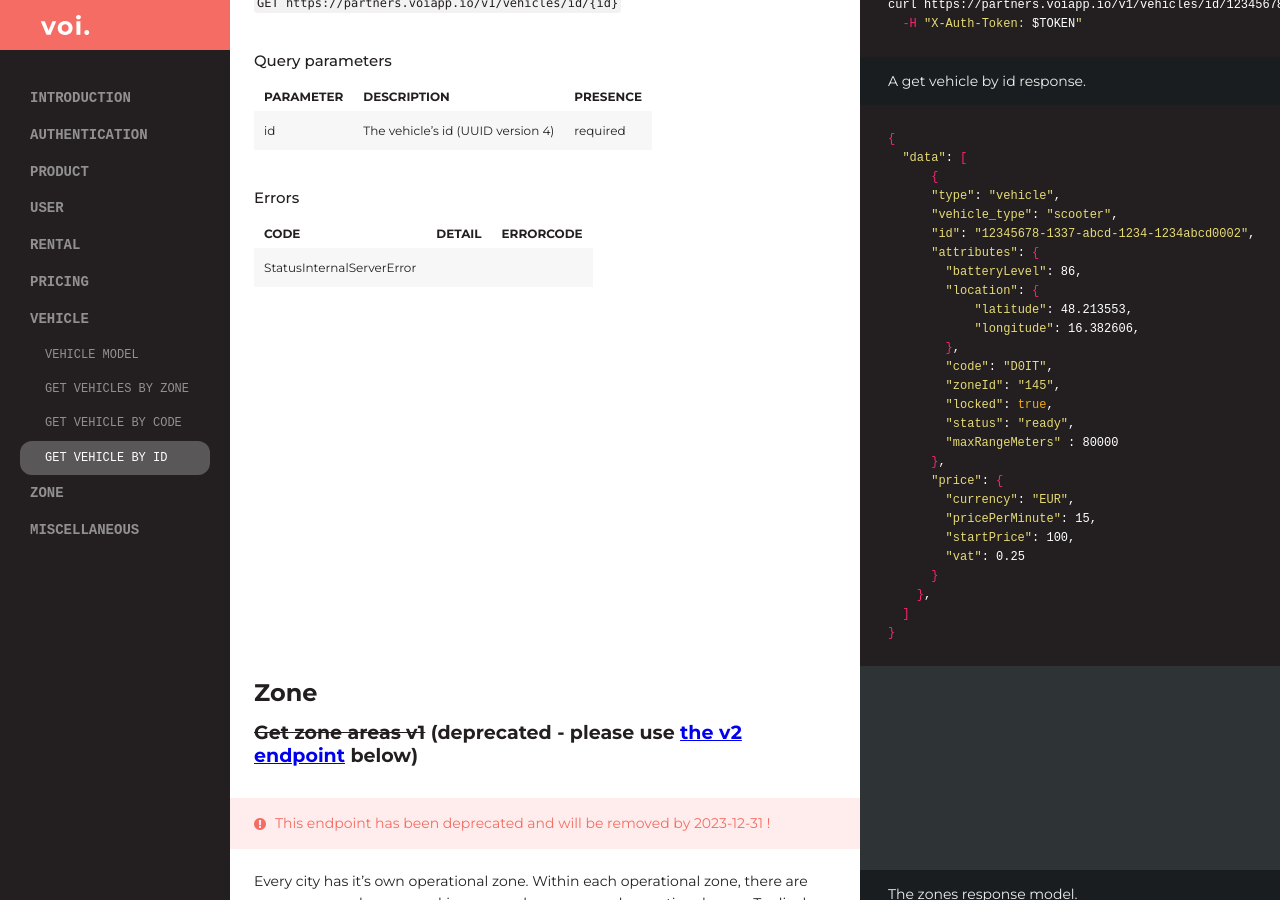
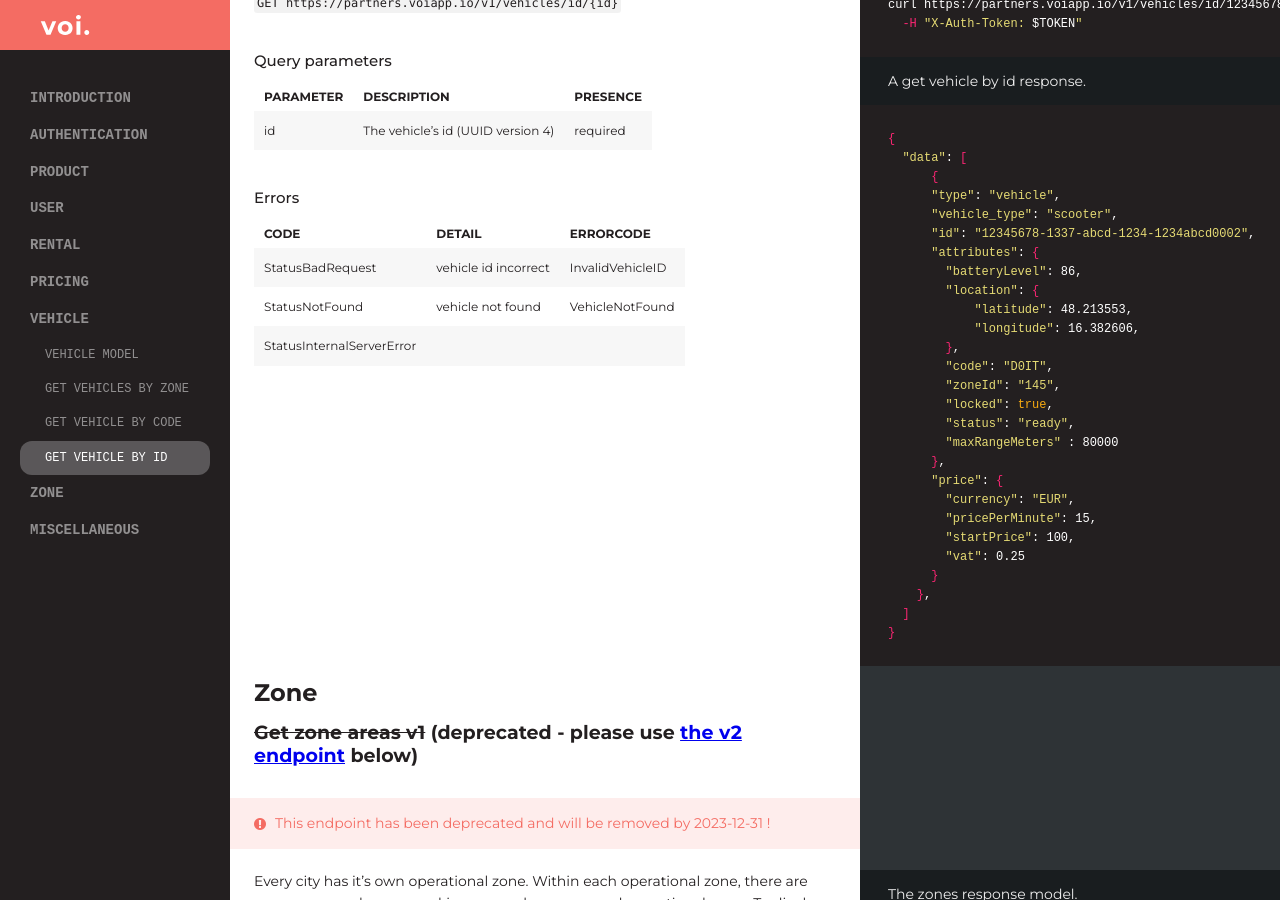
Before and after one commit to voi-api/voi-api.github.io, a Jekyll site: the page built from maas-pro.md, in a window 1280 px wide and 900 px high, scrolled down 19952 px. Built offline with Jekyll 4.4.1, drawn with Linux system fonts in a browser that asks for light colours; some web fonts are replaced.

Commit message:
Update maas-pro.md

```diff
--- a/maas-pro.md
+++ b/maas-pro.md
@@ -1140,9 +1140,11 @@ curl https://partners.voiapp.io/v1/vehicles/id/12345678-1337-abcd-1234-1234abcd0
 
 ### Errors
 
-| Code                      | Detail | ErrorCode |
-| ------------------------- | ------ | --------- |
-| StatusInternalServerError |        |
+| Code                      | Detail                     | ErrorCode               |
+| ------------------------- | -------------------------- | ----------------------- |
+| StatusBadRequest          | vehicle id incorrect       | InvalidVehicleID        |
+| StatusNotFound            | vehicle not found          | VehicleNotFound         |
+| StatusInternalServerError |                            |                         |
 
 # Zone
 
```
